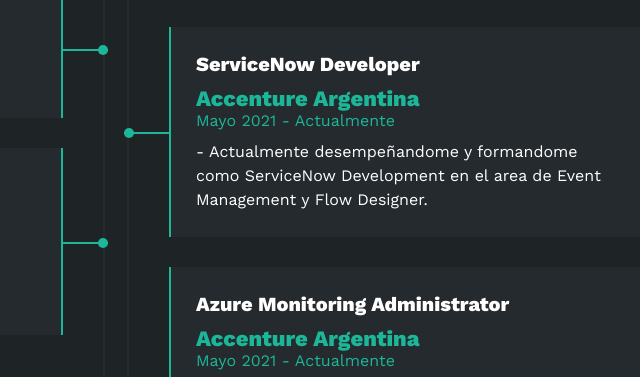
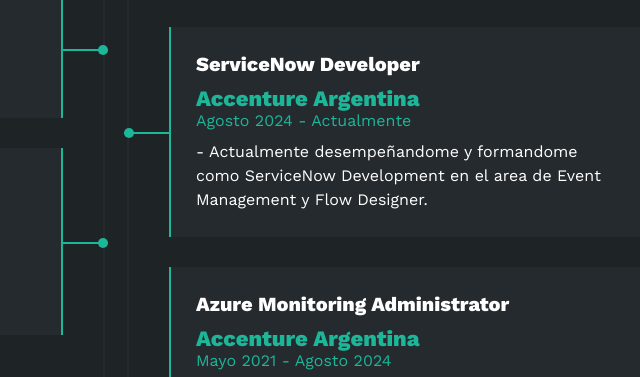
Before and after one commit to RATulli/RATulli.github.io, a plain HTML site: page index.html in a window 1280 px wide. Shown: the part 2592-2969 px from the top of the page, 524-1164 px from the left. Drawn offline with nearby package versions, Linux system fonts and the light colour scheme.

Commit message:
last update

```diff
--- a/index.html
+++ b/index.html
@@ -237,7 +237,7 @@
                     <div class="item der">
                         <h4>ServiceNow Developer</h4>
                         <span class="casa">Accenture Argentina</span>
-                        <span class="fecha">Mayo 2021 - Actualmente</span>
+                        <span class="fecha">Agosto 2024 - Actualmente</span>
                         <p>- Actualmente desempeñandome y formandome como ServiceNow Development en el area de Event
                             Management y Flow Designer.
                         </p>
@@ -248,7 +248,7 @@
                     <div class="item der">
                         <h4>Azure Monitoring Administrator</h4>
                         <span class="casa">Accenture Argentina</span>
-                        <span class="fecha">Mayo 2021 - Actualmente</span>
+                        <span class="fecha">Mayo 2021 - Agosto 2024</span>
                         <p>-Garantizar la disponibilidad en los servidores del cliente en el ámbito de Disaster
                             Recovery.
                             -Habilitar/Deshabilitar la replicación de las máquinas virtuales en Azure.
```
